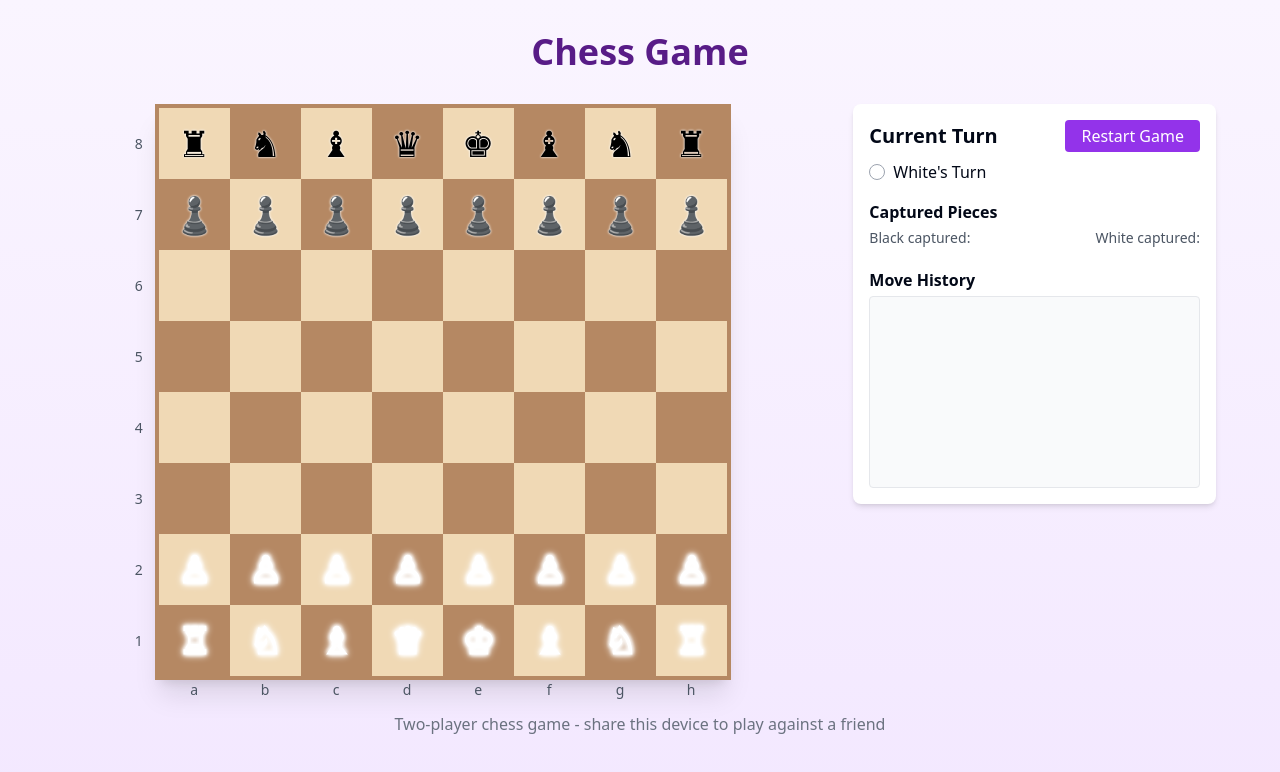
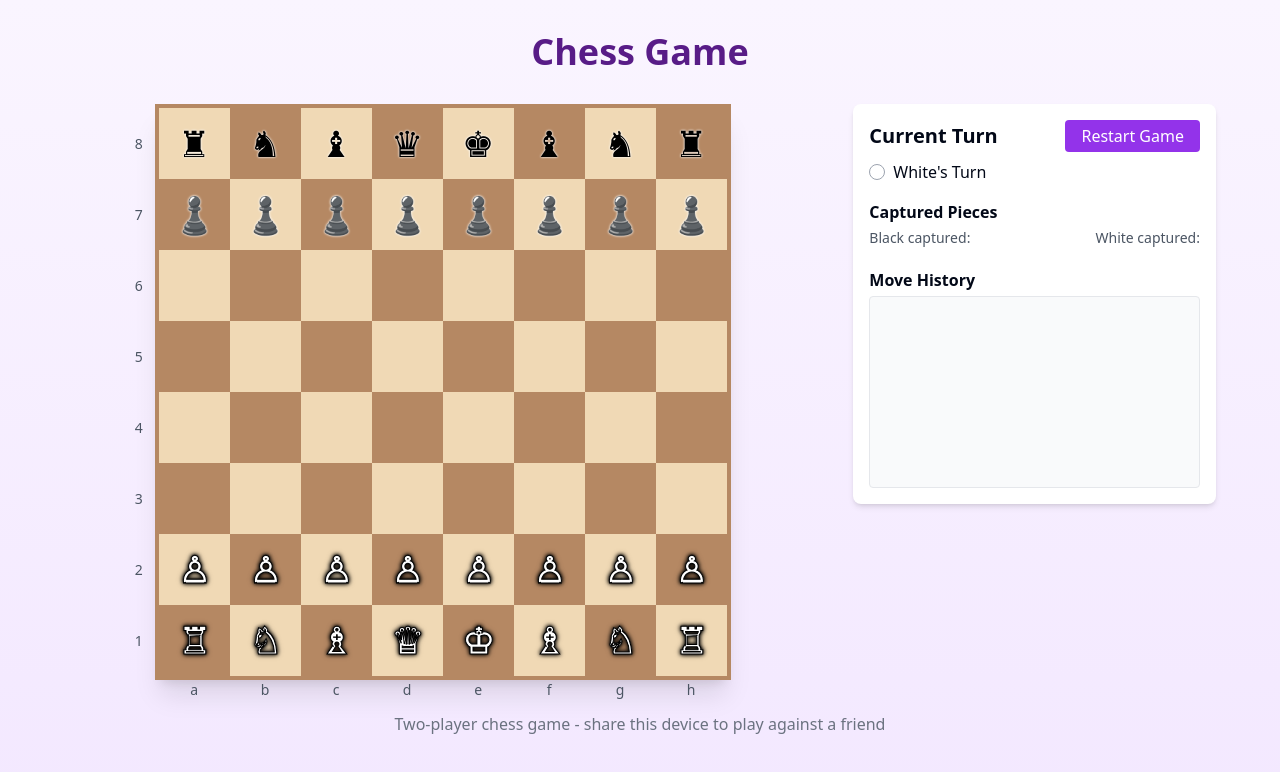
Before and after one commit to Demyke93/chessplayers, a React (Vite) app: page / in a window 1280 px wide. Shown: the top 772 px of the page. Built offline with nearby package versions, Linux system fonts and the light colour scheme.

Commit message:
Fix: Improve white piece visuals
Improve the visual clarity of white chess pieces.

```diff
--- a/src/components/ChessPiece.tsx
+++ b/src/components/ChessPiece.tsx
@@ -43,25 +43,25 @@ const ChessPiece: React.FC<ChessPieceProps> = ({
   return (
     <div
       className={`absolute inset-0 flex items-center justify-center text-4xl cursor-pointer
-        ${piece.color === 'white' ? 'text-white' : 'text-black'}
         ${isSelected ? 'bg-purple-300 bg-opacity-50 rounded-full' : ''}`}
       onClick={handleClick}
       style={{
         touchAction: 'none',
         userSelect: 'none',
-        textShadow: piece.color === 'white'
-          ? '0px 0px 4px #fff, 0px 0px 4px #fff, 0px 0px 4px #fff'
-          : '0px 0px 2px #fff',
-        filter: piece.color === 'white'
-          ? 'drop-shadow(0px 0px 3px rgba(255,255,255,1))'
-          : 'drop-shadow(0px 0px 1px rgba(255,255,255,0.5))',
+        // Different styling based on piece color
+        ...(piece.color === 'white' ? {
+          color: '#FFFFFF',
+          textShadow: '0px 0px 2px #000, 0px 0px 4px #000',
+          WebkitTextFillColor: '#FFFFFF',
+          WebkitTextStroke: '1px #000',
+          filter: 'drop-shadow(0px 0px 2px rgba(0,0,0,0.8))',
+          fontWeight: 'bold',
+        } : {
+          color: 'black',
+          textShadow: '0px 0px 2px #fff',
+          filter: 'drop-shadow(0px 0px 1px rgba(255,255,255,0.5))',
+        }),
         transform: 'scale(1.0)',
-        // Ensure white pieces are fully opaque with solid fill
-        ...(piece.color === 'white' && {
-          WebkitTextFillColor: '#FFFFFF',
-          WebkitTextStroke: '1px #fff',
-          fontWeight: 'bold'
-        })
       }}
     >
       {pieceSymbols[piece.color][piece.type]}
```
